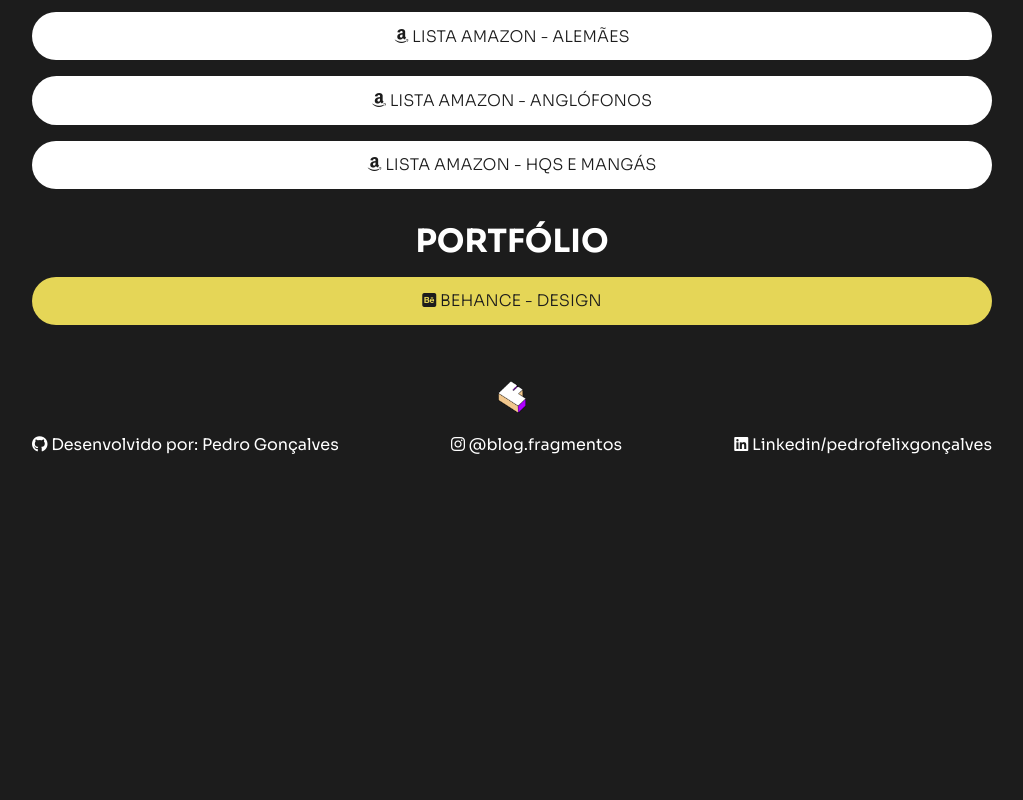
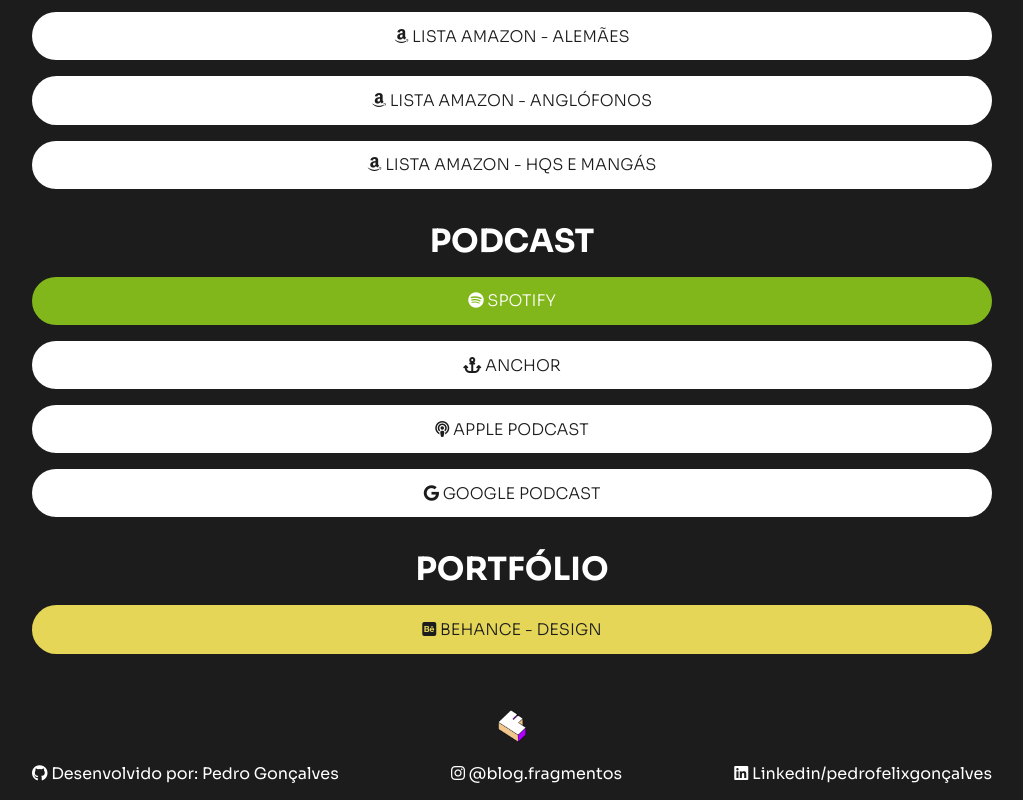
Before and after one commit to pedrofelixg/rodoviaria_fragmentos, a plain HTML site: page index.html in a window 1280 px wide. Shown: the part 894-1694 px from the top of the page, without its empty margins (128-1151 px from the left). Before the commit the page ends 1365 px from the top, so only its background shows below. Drawn offline with Linux system fonts and the light colour scheme.

Commit message:
add podcast section

```diff
--- a/assets/css/main/main.css
+++ b/assets/css/main/main.css
@@ -25,6 +25,11 @@
     display: none;
 }
 
+.spotify p{
+    background-color: #81b71a;
+    color: #fff;
+}
+
 @media screen and (max-width: 800px) {
     .sectionTitle{
         font-size: 1.6rem;
--- a/index.html
+++ b/index.html
@@ -77,6 +77,28 @@
             </div>
         </section>
 
+        <section class="podcast">
+            <h3 class="sectionTitle">Podcast</h3>
+            <div class="podcast spotify">
+                <a href="https://open.spotify.com/show/5j2Ekibbf1hlwypP7tjLB0" target="_blank"><p><i class="fa-brands fa-spotify"></i> SPOTIFY</p></a>
+            </div>
+            <div class="podcast anchor">
+                <a href="https://anchor.fm/pedrofragmentos" target="_blank">
+                    <p><i class="fa-solid fa-anchor"></i> ANCHOR</p>
+                </a>
+            </div>
+            <div class="podcast apple">
+                <a href="https://podcasts.apple.com/us/podcast/fragmentos-fm/id1556550638?uo=4" target="_blank">
+                    <p><i class="fa-solid fa-podcast"></i> APPLE PODCAST</p>
+                </a>
+            </div>
+            <div class="podcast google">
+                <a href="https://www.google.com/podcasts?feed=aHR0cHM6Ly9hbmNob3IuZm0vcy80ZjRmNjcxOC9wb2RjYXN0L3Jzcw==" target="_blank">
+                    <p><i class="fa-brands fa-google"></i> GOOGLE PODCAST</p>
+                </a>
+            </div>
+        </section>
+
         <section class="portfolio">
             <h3 class="sectionTitle">Portfólio</h3>
             <div class="portfolio__behance">
```
